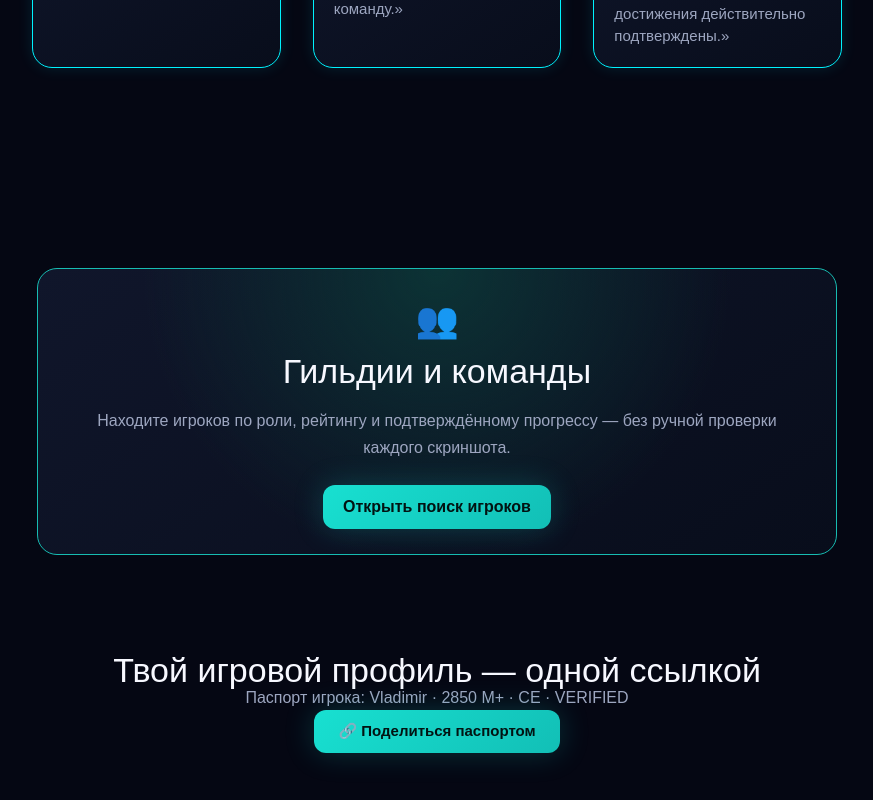
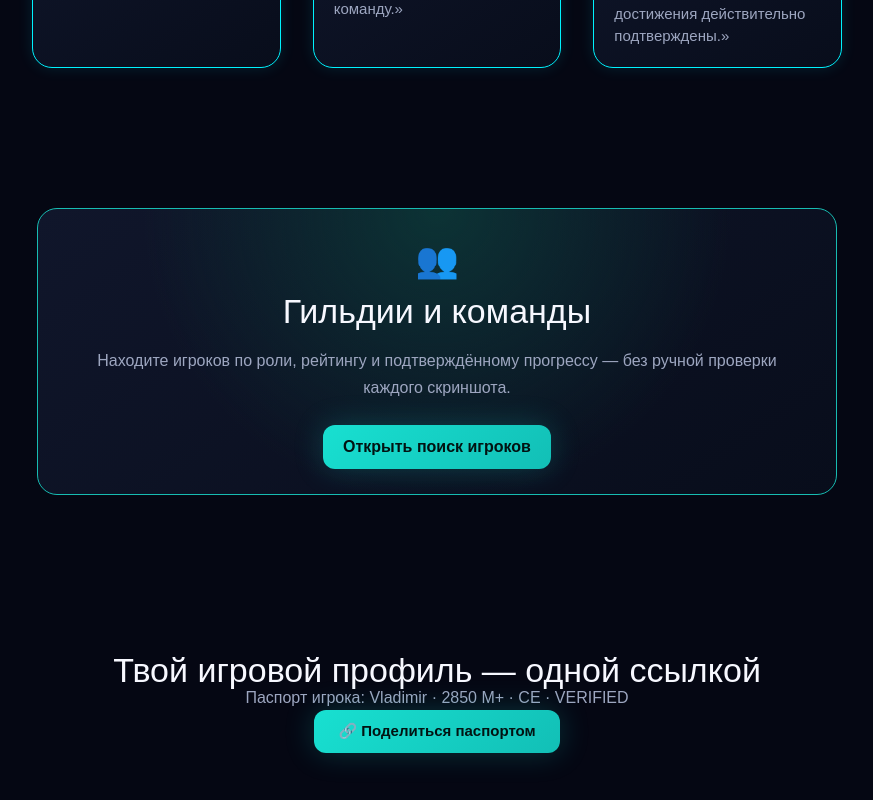
Before and after one commit to vesttrading/gamepro-market, a Next.js app: page / in a window 1280 px wide. Shown: the part 3674-4474 px from the top of the page, without its empty margins (203-1076 px from the left). Built offline with nearby package versions, Linux system fonts and the light colour scheme; no server answers.

Commit message:
Change #guilds top position to 60px
Adjusted the top position of the #guilds element from 120px to 60px.

```diff
--- a/app/globals.css
+++ b/app/globals.css
@@ -449,7 +449,7 @@ section#reviews p {
 
 #guilds {
     position: relative !important;
-    top: 120px !important; /* Сдвигает блок на 120 пикселей вниз */
+    top: 60px !important; /* Сдвигает блок на 120 пикселей вниз */
 }
 
 @media (max-width: 700px) {
```
